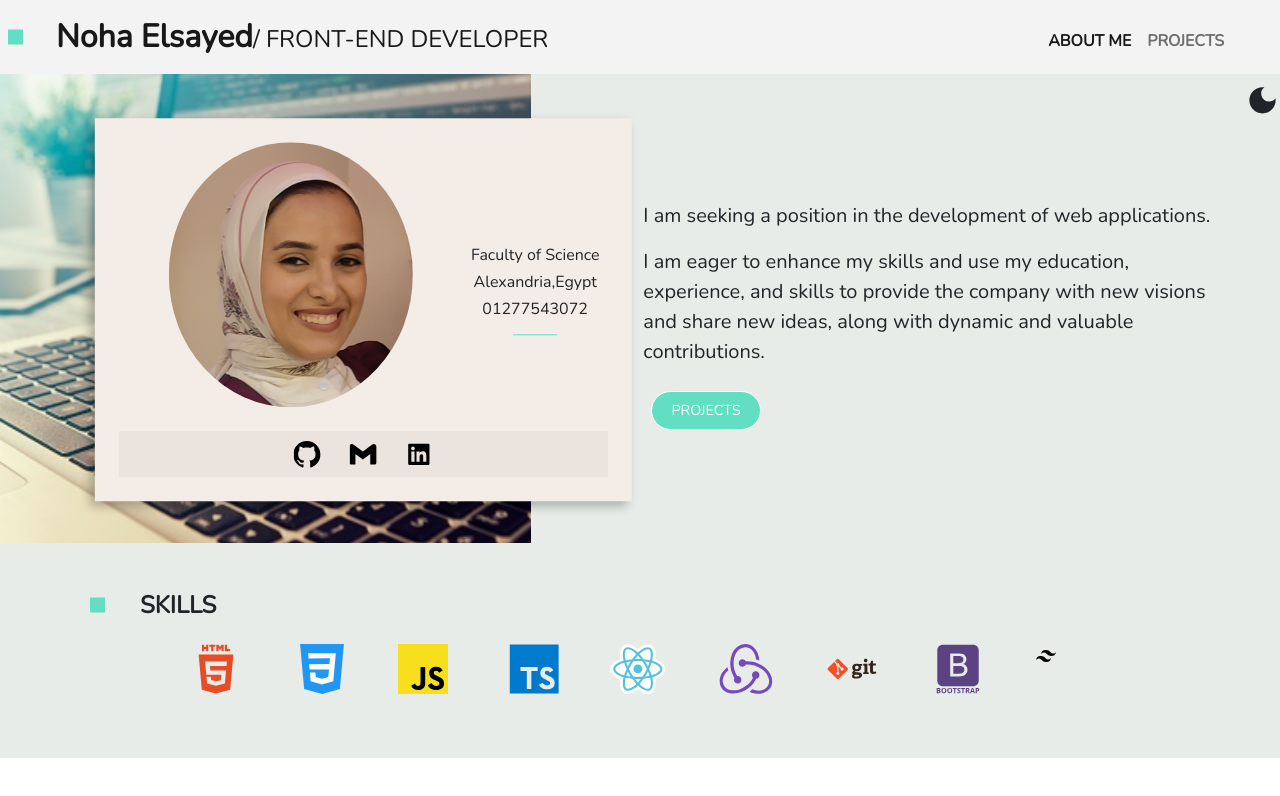
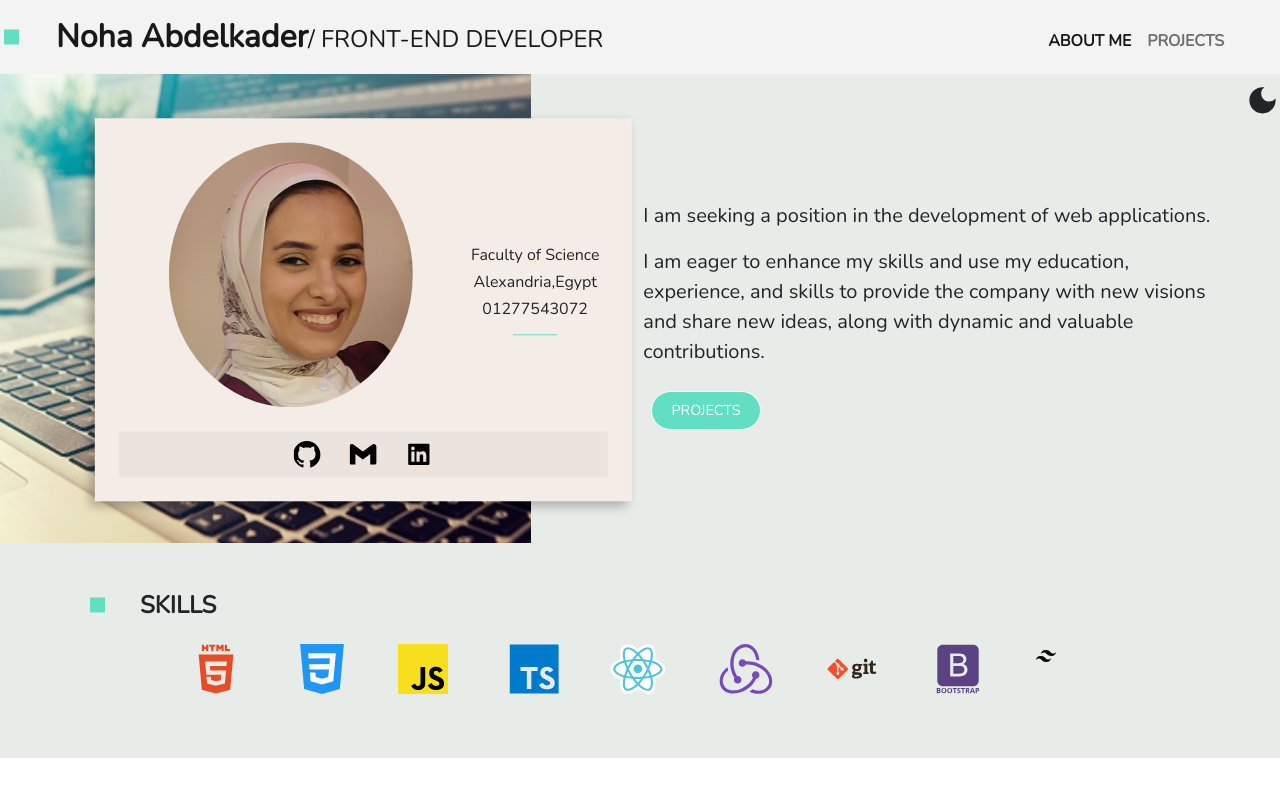
Before and after one commit to Noha-Abdelkader/Protofolio, a React (Create React App) app: page / in a window 1280 px wide. Shown: the top 796 px of the page. Built offline with nearby package versions, Linux system fonts and the light colour scheme.

Commit message:
Update NavBar.jsx

```diff
--- a/src/Components/NavBar/NavBar.jsx
+++ b/src/Components/NavBar/NavBar.jsx
@@ -13,7 +13,7 @@ export default function NavBar({switchDarkness ,switchMood}) {
     <Fragment>
       <nav className={`${styles.navbar_react}  navbar navbar-expand-md  position-fixed top-0 start-0 end-0 px-md-5 `} data-bs-theme={switchMood}>
         <div className="container-fluid p-0 position-relative">
-          <span className={`${styles.navBrand_react} navbar-brand fs-2 me-0 fw-bolder ps-2 `}> Noha Elsayed
+          <span className={`${styles.navBrand_react} navbar-brand fs-2 me-0 fw-bolder ps-2 `}> Noha Abdelkader
             <small className="fs-4 fw-light">/ FRONT-END DEVELOPER</small>
           </span>
 
```
